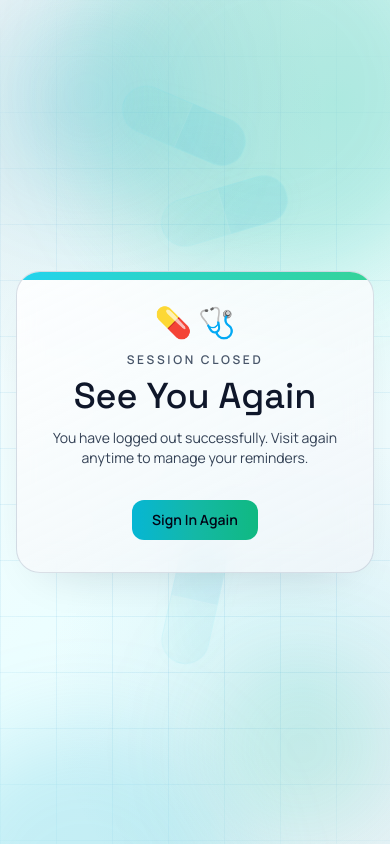
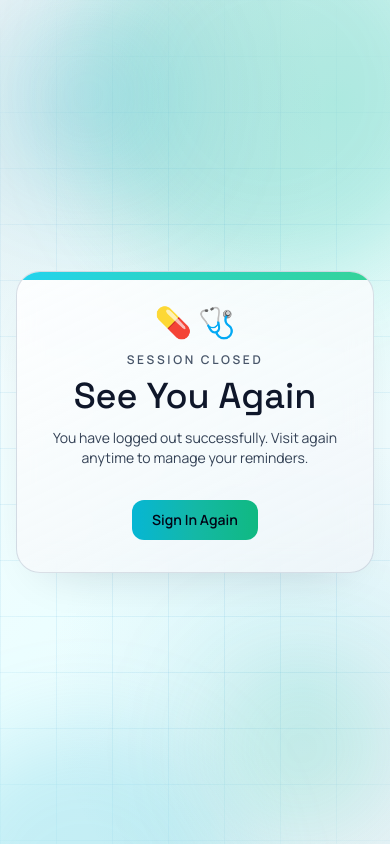
Before and after one commit to VikasThangallapally/Medication-reminder-system, a React (Vite) app in the folder medicine-reminder-frontend/: page /logout in a window 390 px wide. Built offline with nearby package versions, Linux system fonts and the light colour scheme; no server answers.

Commit message:
fix: mobile safe-area and prevent overflow in PWA (styles + App container)

```diff
--- a/medicine-reminder-frontend/src/App.jsx
+++ b/medicine-reminder-frontend/src/App.jsx
@@ -39,7 +39,7 @@ function App() {
         <span className="organ-shape organ-a" />
         <span className="organ-shape organ-b" />
       </div>
-      <div className="relative z-10 flex min-h-screen flex-col pb-[env(safe-area-inset-bottom)] touch-pan-y">
+      <div className="relative z-10 flex min-h-screen flex-col pt-[env(safe-area-inset-top)] pb-[env(safe-area-inset-bottom)] touch-pan-y">
         <div className="flex-1 pb-16 md:pb-0">
           <AppRoutes />
         </div>
--- a/medicine-reminder-frontend/src/styles/index.css
+++ b/medicine-reminder-frontend/src/styles/index.css
@@ -90,6 +90,22 @@ textarea {
   min-height: 100dvh;
   overflow-x: clip;
   overflow-y: visible;
+}
+
+/* Respect safe-area insets on mobile (notches, rounded corners) */
+.app-scroll-container {
+  padding-left: env(safe-area-inset-left);
+  padding-right: env(safe-area-inset-right);
+}
+
+/* Prevent oversized content from exceeding viewport width */
+img, svg, canvas, iframe {
+  max-width: 100%;
+  height: auto;
+}
+
+.glass-panel {
+  max-width: 100%;
 }
 
 .scene-bg::before,
@@ -250,6 +266,11 @@ body.sidebar-open .mobile-bottom-nav {
   pointer-events: none;
 }
 
+/* When the sidebar drawer is open, prevent background scrolling to avoid layout shifts */
+body.sidebar-open {
+  overflow: hidden;
+}
+
 @media (max-width: 640px) {
   .scene-bg .ecg-scan,
   .scene-bg .organ-shape,
@@ -260,6 +281,22 @@ body.sidebar-open .mobile-bottom-nav {
 
   .scene-bg .pill-shape {
     opacity: 0.2;
+  }
+}
+
+/* Ensure background layers don't cause horizontal overflow on small screens */
+@media (max-width: 768px) {
+  .scene-bg,
+  .scene-bg .medicine-float-layer {
+    overflow-x: hidden !important;
+    left: 0;
+    right: 0;
+  }
+
+  /* Hide floating pills and organ shapes on smaller devices to avoid layout overflow */
+  .scene-bg .pill-shape,
+  .scene-bg .organ-shape {
+    display: none !important;
   }
 }
 
```
